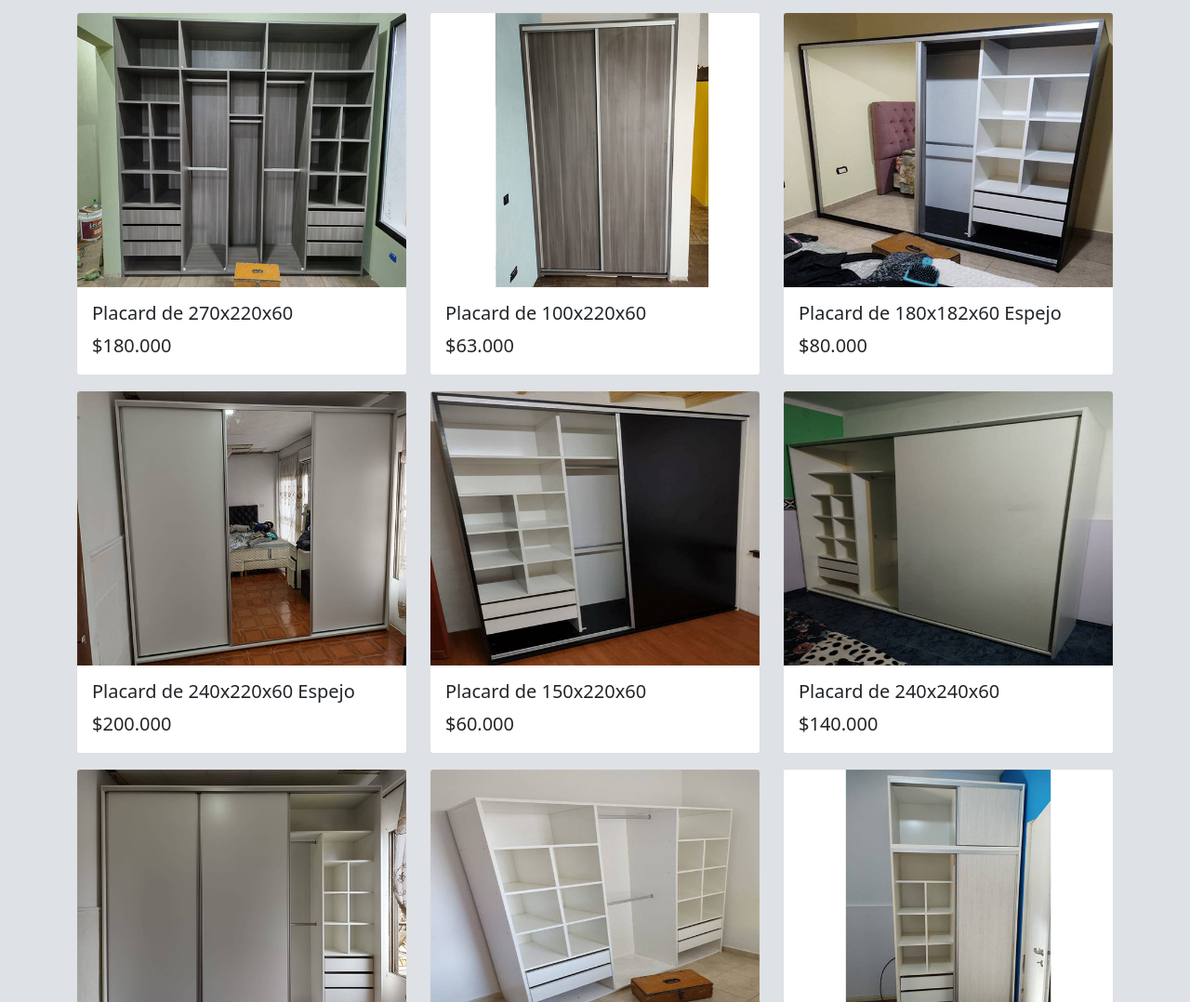
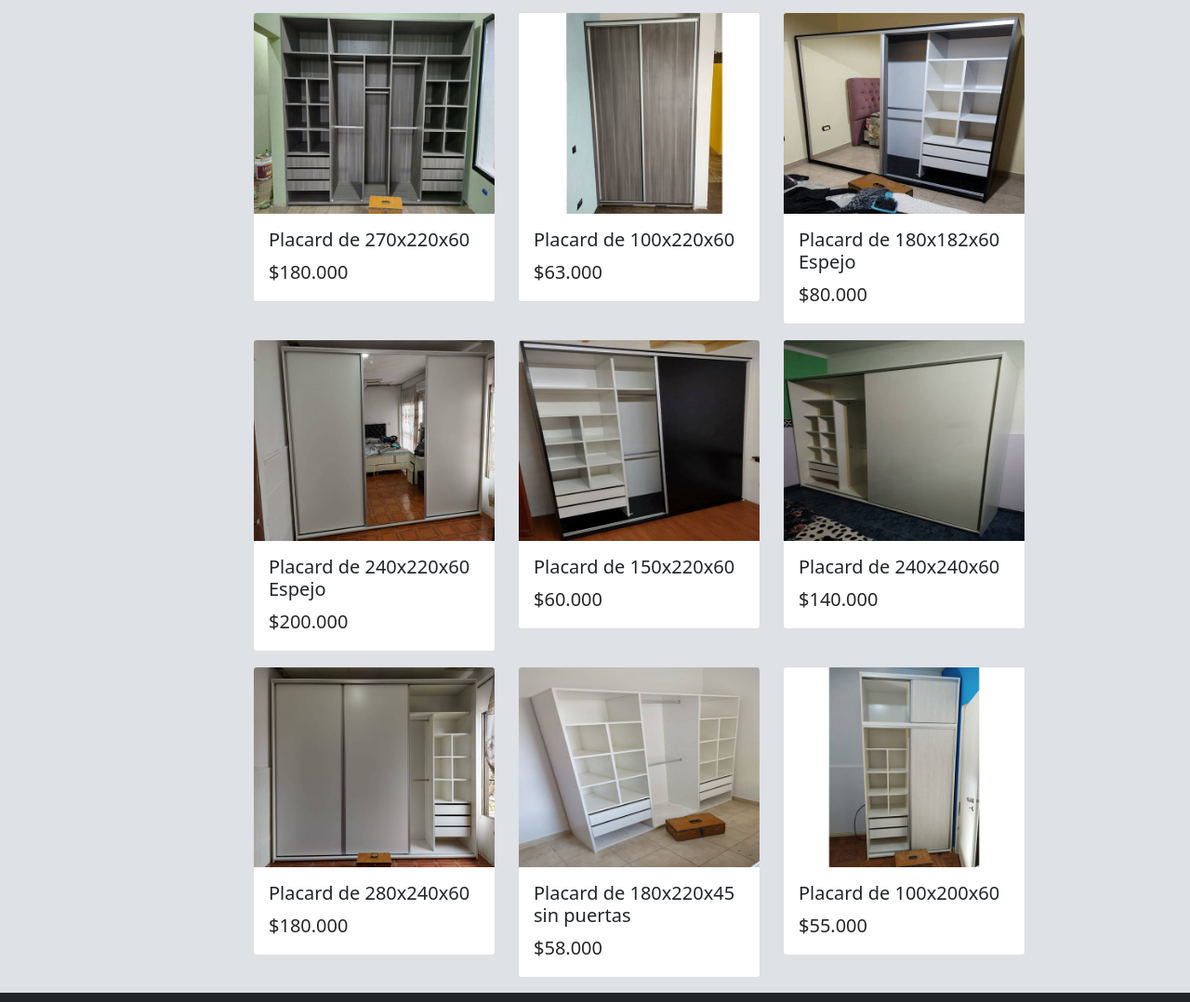
Before and after one commit to Zykrel/proyecto-final, a website: page pages/productos.html in a window 1280 px wide. Shown: the part 93-1171 px from the top of the page at 93% size. Drawn offline with nearby package versions, Linux system fonts and the light colour scheme.

```diff
--- a/pages/productos.html
+++ b/pages/productos.html
@@ -37,8 +37,8 @@
 
     <div class="container">
         <div class="row my-3">
-            <div class="col-lg-4 col-12">
-                <div class="card">
+            <div class="col-lg-3 col-12 offset-lg-2">
+                <div class="card cards">
                     <img src="../assets/img/placard1.jpg" class="card-img-top" alt="card-img-top">
                     <div class="card-body">
                         <h5 class="card-title">Placard de 270x220x60</h5>
@@ -46,8 +46,8 @@
                     </div>
                 </div>
             </div>
-            <div class="col-lg-4 col-12">
-                <div class="card">
+            <div class="col-lg-3 col-12">
+                <div class="card cards">
                     <img src="../assets/img/placard2.jpg" class="card-img-top" alt="card-img-top">
                     <div class="card-body">
                         <h5 class="card-title">Placard de 100x220x60</h5>
@@ -55,8 +55,8 @@
                     </div>
                 </div>
             </div>
-            <div class="col-lg-4 col-12">
-                <div class="card">
+            <div class="col-lg-3 col-12">
+                <div class="card cards">
                     <img src="../assets/img/placard7.jpg" class="card-img-top" alt="card-img-top">
                     <div class="card-body">
                         <h5 class="card-title">Placard de 180x182x60 Espejo</h5>
@@ -66,8 +66,8 @@
             </div>
         </div>
         <div class="row my-3">
-            <div class="col-lg-4 col-12">
-                <div class="card">
+            <div class="col-lg-3 col-12 offset-lg-2">
+                <div class="card cards">
                     <img src="../assets/img/placard4.jpg" class="card-img-top" alt="card-img-top">
                     <div class="card-body">
                         <h5 class="card-title">Placard de 240x220x60 Espejo</h5>
@@ -75,8 +75,8 @@
                     </div>
                 </div>
             </div>
-            <div class="col-lg-4 col-12">
-                <div class="card">
+            <div class="col-lg-3 col-12">
+                <div class="card cards">
                     <img src="../assets/img/placard5.jpg" class="card-img-top" alt="card-img-top">
                     <div class="card-body">
                         <h5 class="card-title">Placard de 150x220x60</h5>
@@ -84,8 +84,8 @@
                     </div>
                 </div>
             </div>
-            <div class="col-lg-4 col-12">
-                <div class="card">
+            <div class="col-lg-3 col-12">
+                <div class="card cards">
                     <img src="../assets/img/placard6.jpg" class="card-img-top" alt="card-img-top">
                     <div class="card-body">
                         <h5 class="card-title">Placard de 240x240x60</h5>
@@ -95,8 +95,8 @@
             </div>
         </div>
         <div class="row my-3">
-            <div class="col-lg-4 col-12">
-                <div class="card">
+            <div class="col-lg-3 col-12 offset-lg-2">
+                <div class="card cards">
                     <img src="../assets/img/placard3.jpg" class="card-img-top" alt="card-img-top">
                     <div class="card-body">
                         <h5 class="card-title">Placard de 280x240x60 </h5>
@@ -104,8 +104,8 @@
                     </div>
                 </div>
             </div>
-            <div class="col-lg-4 col-12">
-                <div class="card">
+            <div class="col-lg-3 col-12">
+                <div class="card cards">
                     <img src="../assets/img/placard8.jpg" class="card-img-top" alt="card-img-top">
                     <div class="card-body">
                         <h5 class="card-title">Placard de 180x220x45 sin puertas </h5>
@@ -113,8 +113,8 @@
                     </div>
                 </div>
             </div>
-            <div class="col-lg-4 col-12">
-                <div class="card">
+            <div class="col-lg-3 col-12">
+                <div class="card cards">
                     <img src="../assets/img/placard9.jpg" class="card-img-top" alt="card-img-top">
                     <div class="card-body">
                         <h5 class="card-title">Placard de 100x200x60</h5>
```
Also changed, not shown: pages/calificanos.html (+1 -1 lines), pages/contacto.html (+49 -8 lines), pages/nosotros.html (+17 -12 lines).
